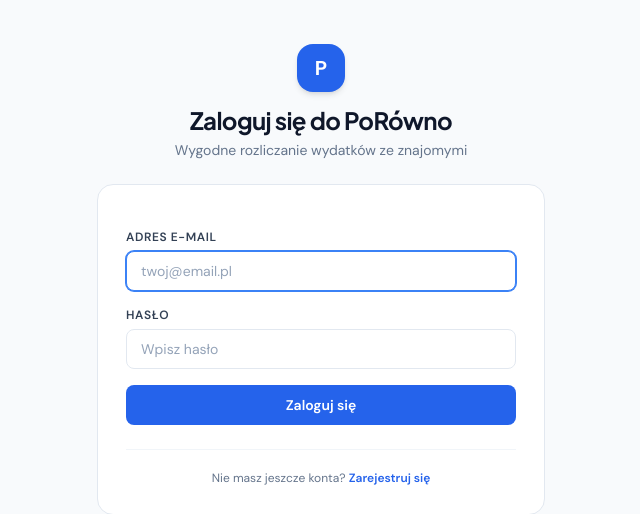
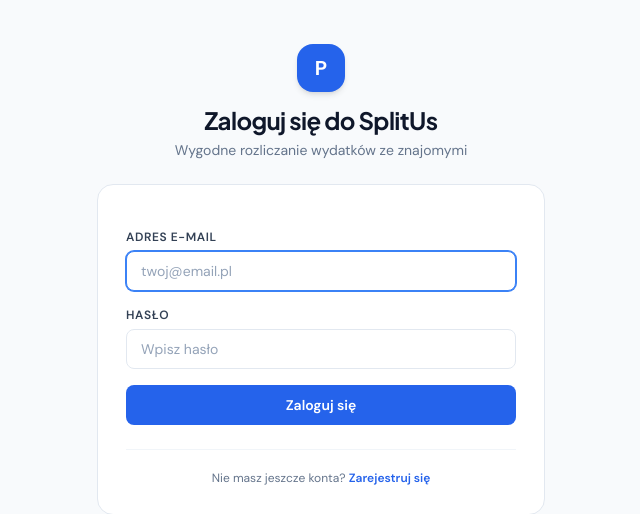
Before and after one commit to IzabelaMariaRoz/SplitUs, a Django app: page /logowanie/ in a window 1280 px wide. Shown: the part 121-635 px from the top of the page, without its empty margins (319-959 px from the left). Run offline with Django 5.2, Linux system fonts and the light colour scheme; some libraries are stand-ins or nearby versions.

Commit message:
rename app

```diff
--- a/core/models/menedzer_rozliczen.py
+++ b/core/models/menedzer_rozliczen.py
@@ -93,7 +93,7 @@ class MenedzerRozliczen(models.Model):
         }
 
     def pobierz_szczegolowy_bilans(self) -> list:
-        """Zwraca szczegółowe zestawienie bilansu per uczestnik do tabeli PoRówno."""
+        """Zwraca szczegółowe zestawienie bilansu per uczestnik do tabeli SplitUs."""
         czlonkowie = self.grupa.pobierz_czlonkow()
         dane = {
             u.adres_email: {
--- a/porówno-—-rozliczanie-rachunków/index.html
+++ b/porówno-—-rozliczanie-rachunków/index.html
@@ -3,12 +3,12 @@
   <head>
     <meta charset="UTF-8" />
     <meta name="viewport" content="width=device-width, initial-scale=1.0" />
-    <title>PoRówno — Rozliczanie rachunków w grupie znajomych</title>
+    <title>SplitUs — Rozliczanie rachunków w grupie znajomych</title>
     <meta
       name="description"
       content="Aplikacja do tworzenia grup znajomych, dodawania wspólnych rachunków, podziału kosztów i automatycznego wyliczania najprostszych przelewów rozliczeniowych."
     />
-    <meta property="og:title" content="PoRówno — Rozliczanie rachunków" />
+    <meta property="og:title" content="SplitUs — Rozliczanie rachunków" />
     <meta
       property="og:description"
       content="Aplikacja do tworzenia grup znajomych, dodawania wspólnych rachunków, podziału kosztów i automatycznego wyliczania najprostszych przelewów rozliczeniowych."
--- a/porówno-—-rozliczanie-rachunków/metadata.json
+++ b/porówno-—-rozliczanie-rachunków/metadata.json
@@ -1,5 +1,5 @@
 {
-  "name": "PoRówno — Rozliczanie rachunków",
+  "name": "SplitUs — Rozliczanie rachunków",
   "description": "Aplikacja do tworzenia grup znajomych, dodawania wspólnych rachunków, podziału kosztów i automatycznego wyliczania najprostszych przelewów rozliczeniowych.",
   "requestFramePermissions": [],
   "majorCapabilities": ["MAJOR_CAPABILITY_SERVER_SIDE_GEMINI_API"]
--- a/porówno-—-rozliczanie-rachunków/src/components/Sidebar.tsx
+++ b/porówno-—-rozliczanie-rachunków/src/components/Sidebar.tsx
@@ -66,7 +66,7 @@ export const Sidebar: React.FC<SidebarProps> = ({
       {/* Brand mark */}
       <div className="flex h-16 items-center justify-between border-b border-slate-200 px-5">
         <span className="font-display text-lg font-bold tracking-tight text-slate-900 whitespace-nowrap shrink-0">
-          PoRówno
+          SplitUs
         </span>
         <button
           type="button"
--- a/templates/auth/logowanie.html
+++ b/templates/auth/logowanie.html
@@ -1,6 +1,6 @@
 {% extends "base.html" %}
 
-{% block title %}Logowanie — PoRówno{% endblock %}
+{% block title %}Logowanie — SplitUs{% endblock %}
 
 {% block content_auth %}
 <div class="w-full max-w-md">
@@ -9,7 +9,7 @@
             P
         </span>
         <h1 class="font-display text-2xl font-bold tracking-tight text-slate-900 dark:text-white">
-            Zaloguj się do PoRówno
+            Zaloguj się do SplitUs
         </h1>
         <p class="text-sm text-slate-500 dark:text-slate-400 mt-1">
             Wygodne rozliczanie wydatków ze znajomymi
--- a/templates/auth/rejestracja.html
+++ b/templates/auth/rejestracja.html
@@ -1,6 +1,6 @@
 {% extends "base.html" %}
 
-{% block title %}Rejestracja — PoRówno{% endblock %}
+{% block title %}Rejestracja — SplitUs{% endblock %}
 
 {% block content_auth %}
 <div class="w-full max-w-md">
@@ -9,7 +9,7 @@
             P
         </span>
         <h1 class="font-display text-2xl font-bold tracking-tight text-slate-900 dark:text-white">
-            Utwórz konto w PoRówno
+            Utwórz konto w SplitUs
         </h1>
         <p class="text-sm text-slate-500 dark:text-slate-400 mt-1">
             Zacznij dzielić wydatki bez zbędnych komplikacji
--- a/templates/base.html
+++ b/templates/base.html
@@ -3,8 +3,8 @@
 <head>
     <meta charset="UTF-8">
     <meta name="viewport" content="width=device-width, initial-scale=1.0">
-    <meta name="description" content="PoRówno — nowoczesna aplikacja do rozliczania rachunków i wydatków w grupie znajomych">
-    <title>{% block title %}PoRówno — Rozliczanie rachunków{% endblock %}</title>
+    <meta name="description" content="SplitUs — nowoczesna aplikacja do rozliczania rachunków i wydatków w grupie znajomych">
+    <title>{% block title %}SplitUs — Rozliczanie rachunków{% endblock %}</title>
 
     <!-- Skrypt sprawdzający zapisany motyw natychmiast (zapobiega migotaniu jasnego motywu) -->
     <script>
@@ -65,7 +65,7 @@
                         P
                     </span>
                     <span class="font-display text-lg font-bold tracking-tight text-slate-900 dark:text-white whitespace-nowrap">
-                        PoRówno
+                        SplitUs
                     </span>
                 </a>
                 <div class="flex items-center gap-1">
--- a/templates/grupy/lista.html
+++ b/templates/grupy/lista.html
@@ -1,6 +1,6 @@
 {% extends "base.html" %}
 
-{% block title %}PoRówno — Twoje grupy{% endblock %}
+{% block title %}SplitUs — Twoje grupy{% endblock %}
 
 {% block content %}
 <div class="mx-auto mt-12 max-w-md rounded-2xl border border-slate-200 dark:border-slate-800 bg-white dark:bg-slate-900 p-8 text-center shadow-xs">
--- a/templates/grupy/nowa.html
+++ b/templates/grupy/nowa.html
@@ -1,6 +1,6 @@
 {% extends "base.html" %}
 
-{% block title %}Nowa grupa — PoRówno{% endblock %}
+{% block title %}Nowa grupa — SplitUs{% endblock %}
 
 {% block content %}
 <div class="mx-auto max-w-md">
--- a/templates/grupy/szczegoly.html
+++ b/templates/grupy/szczegoly.html
@@ -1,6 +1,6 @@
 {% extends "base.html" %}
 
-{% block title %}{{ grupa.nazwa }} — PoRówno{% endblock %}
+{% block title %}{{ grupa.nazwa }} — SplitUs{% endblock %}
 
 {% block content %}
 <div class="space-y-6">
@@ -248,7 +248,7 @@
                 Brak rachunków w tej grupie
             </h3>
             <p class="mt-1 text-sm text-slate-500 dark:text-slate-400 max-w-sm mx-auto">
-                Dodaj pierwszy wspólny wydatek, aby sprawdzić jak PoRówno automatycznie podzieli koszty.
+                Dodaj pierwszy wspólny wydatek, aby sprawdzić jak SplitUs automatycznie podzieli koszty.
             </p>
             <button type="button" onclick="openModal('modal-dodaj-rachunek')" class="mt-5 inline-flex items-center gap-2 rounded-lg bg-blue-600 px-4 py-2 text-sm font-semibold text-white hover:bg-blue-700 cursor-pointer shadow-xs">
                 <i data-lucide="plus" class="h-4 w-4"></i>
--- a/templates/rozliczenia/nowa_splata.html
+++ b/templates/rozliczenia/nowa_splata.html
@@ -1,6 +1,6 @@
 {% extends "base.html" %}
 
-{% block title %}Zarejestruj zwrot — PoRówno{% endblock %}
+{% block title %}Zarejestruj zwrot — SplitUs{% endblock %}
 
 {% block content %}
 <div class="mx-auto max-w-md">
--- a/templates/wydatki/edytuj.html
+++ b/templates/wydatki/edytuj.html
@@ -1,6 +1,6 @@
 {% extends "base.html" %}
 
-{% block title %}Edytuj wydatek — PoRówno{% endblock %}
+{% block title %}Edytuj wydatek — SplitUs{% endblock %}
 
 {% block content %}
 <div class="mx-auto max-w-lg">
--- a/templates/zaproszenia/lista.html
+++ b/templates/zaproszenia/lista.html
@@ -1,6 +1,6 @@
 {% extends "base.html" %}
 
-{% block title %}Zaproszenia — PoRówno{% endblock %}
+{% block title %}Zaproszenia — SplitUs{% endblock %}
 
 {% block content %}
 <div class="space-y-6">
```
